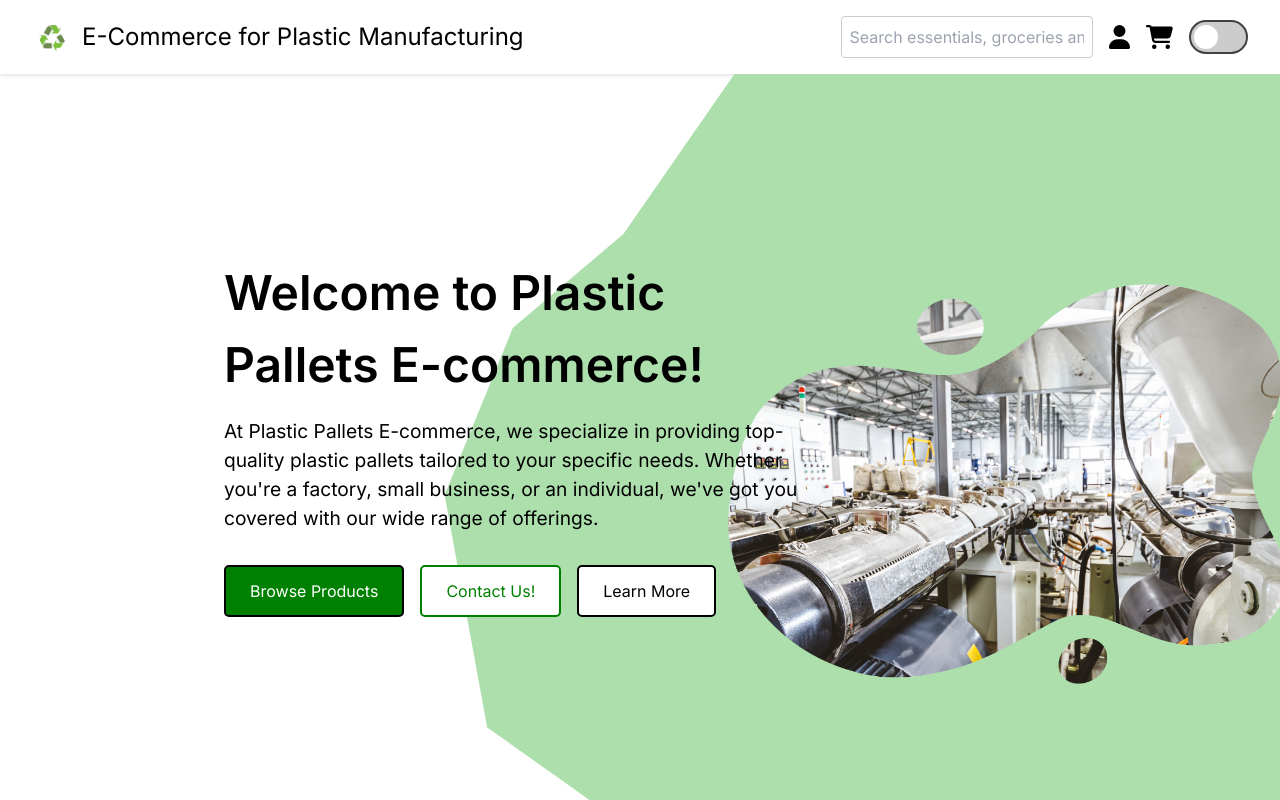
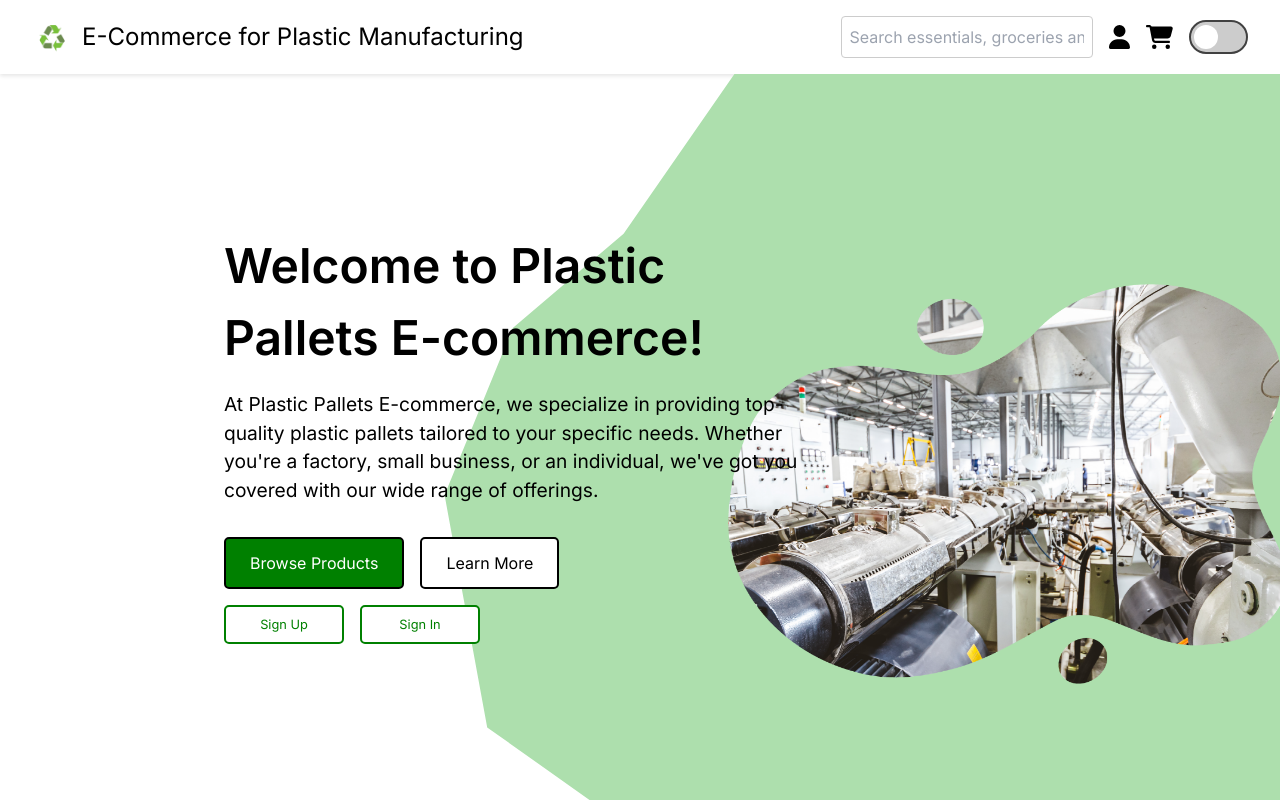
Before and after one commit to mohamedfashraf/E-Commerce-for-Plastic-Manufacturing-Website, a Next.js app in the folder frontend/: page / in a window 1280 px wide. Built offline with nearby package versions, Linux system fonts and the light colour scheme.

Commit message:
home updsate

```diff
--- a/frontend/src/app/page.js
+++ b/frontend/src/app/page.js
@@ -43,17 +43,25 @@ const Description = styled.p`
 
 const ButtonGroup = styled.div`
   display: flex;
+  flex-direction: column;
+  gap: 1rem;
+`;
+
+const ButtonRow = styled.div`
+  display: flex;
   gap: 1rem;
 `;
 
 const Button = styled.button`
-  padding: 0.75rem 1.5rem;
+  padding: ${({ small }) => (small ? '0.5rem 1rem' : '0.75rem 1.5rem')};
   border: 2px solid #000;
   border-radius: 5px;
   cursor: pointer;
   background-color: ${({ bgColor }) => bgColor || 'white'};
   color: ${({ color }) => color || 'black'};
   border-color: ${({ borderColor }) => borderColor || '#000'};
+  font-size: ${({ small }) => (small ? '0.8rem' : '1rem')};
+  width: ${({ small }) => (small ? '120px' : 'auto')};
 
   &:hover {
     opacity: 0.8;
@@ -102,9 +110,14 @@ const HomePage = () => {
             individual, we've got you covered with our wide range of offerings.
           </Description>
           <ButtonGroup>
-            <Button bgColor="green" color="white">Browse Products</Button>
-            <Button bgColor="white" color="green" borderColor="green">Contact Us!</Button>
-            <Button>Learn More</Button>
+            <ButtonRow>
+              <Button bgColor="green" color="white">Browse Products</Button>
+              <Button>Learn More</Button>
+            </ButtonRow>
+            <ButtonRow>
+              <Button small bgColor="white" color="green" borderColor="green" onClick={() => window.location.href = 'http://localhost:3000/signup'}>Sign Up</Button>
+              <Button small bgColor="white" color="green" borderColor="green" onClick={() => window.location.href = 'http://localhost:3000/signin'}>Sign In</Button>
+            </ButtonRow>
           </ButtonGroup>
         </TextContainer>
         <ImageContainer>
```
